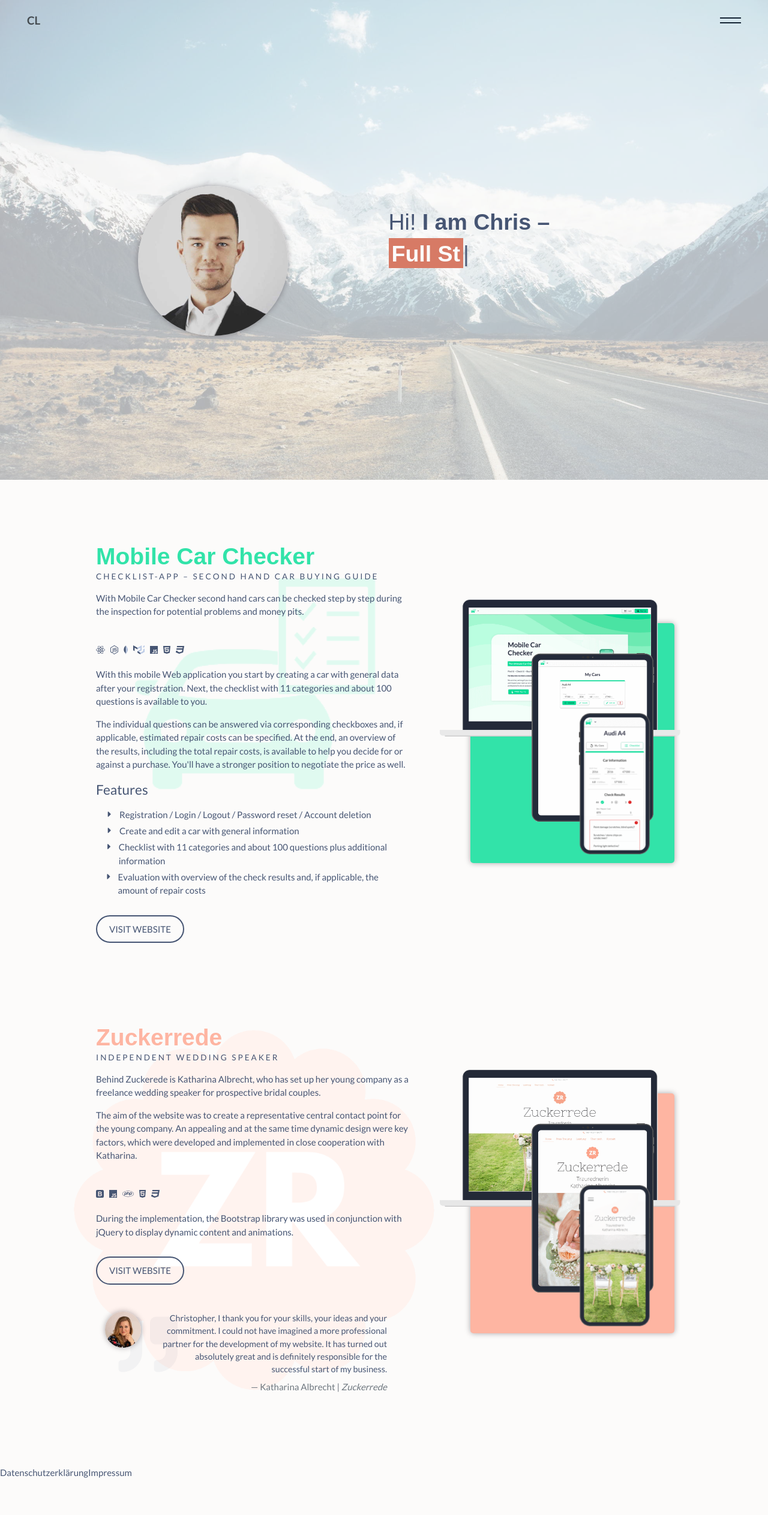
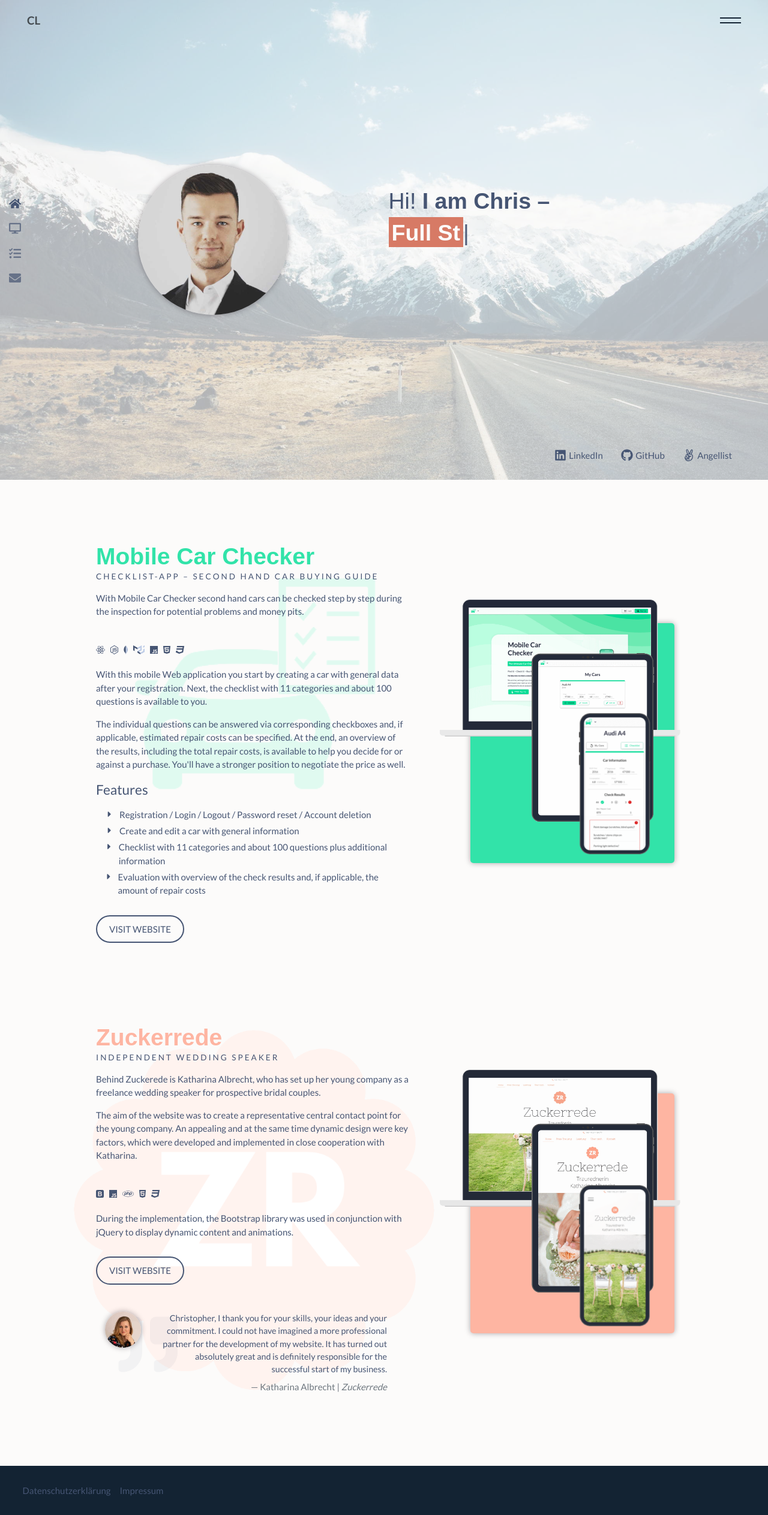
Before and after one commit to christopherliedtke/cl_portfolio_react, a React (Create React App) app: page / in a window 1280 px wide. Shown: the whole page at 60% size. Before the commit the page ends 2466 px from the top, so only its background shows below. Built offline with nearby package versions, Linux system fonts and the light colour scheme; a web font is replaced by a local one.

Commit message:
Add footer, social-navbar, side-navbar

```diff
--- a/public/index.html
+++ b/public/index.html
@@ -4,23 +4,11 @@
         <meta charset="utf-8" />
         <link rel="icon" href="%PUBLIC_URL%/favicon.ico" />
         <meta name="viewport" content="width=device-width, initial-scale=1" />
-        <meta name="theme-color" content="#000000" />
+        <!-- <meta name="theme-color" content="#000000" /> -->
 
-        <link rel="apple-touch-icon" href="%PUBLIC_URL%/logo192.png" />
-        <!--
-      manifest.json provides metadata used when your web app is installed on a
-      user's mobile device or desktop. See https://developers.google.com/web/fundamentals/web-app-manifest/
-    -->
+        <!-- <link rel="apple-touch-icon" href="%PUBLIC_URL%/logo192.png" /> -->
         <link rel="manifest" href="%PUBLIC_URL%/manifest.json" />
-        <!--
-      Notice the use of %PUBLIC_URL% in the tags above.
-      It will be replaced with the URL of the `public` folder during the build.
-      Only files inside the `public` folder can be referenced from the HTML.
 
-      Unlike "/favicon.ico" or "favicon.ico", "%PUBLIC_URL%/favicon.ico" will
-      work correctly both with client-side routing and a non-root public URL.
-      Learn how to configure a non-root public URL by running `npm run build`.
-    -->
         <title>Full Stack Webdeveloper &ndash; Christopher Liedtke</title>
         <meta name="description" content="Ihre Webseite aus professioneller Hand | Full Stack Web Developer &ndash; Christoper Liedtke" />
 
@@ -50,14 +38,5 @@
     <body>
         <noscript>You need to enable JavaScript to run this app.</noscript>
         <div id="root"></div>
-        <!--
-      This HTML file is a template.
-      If you open it directly in the browser, you will see an empty page.
-
-      You can add webfonts, meta tags, or analytics to this file.
-      The build step will place the bundled scripts into the <body> tag.
-
-      To begin the development, run `npm start` or `yarn start`.
-      To create a production bundle, use `npm run build` or `yarn build`.
-    --></body>
+    </body>
 </html>
--- a/src/components/Footer.js
+++ b/src/components/Footer.js
@@ -3,7 +3,7 @@ import { Link } from 'react-router-dom';
 
 export default function Footer() {
     return (
-        <footer>
+        <footer className="footer">
             <nav>
                 <Link to="/datenschutzerklaerung">Datenschutzerklärung</Link>
                 <Link to="/impressum">Impressum</Link>
--- a/src/components/Hero.js
+++ b/src/components/Hero.js
@@ -50,7 +50,7 @@ function Hero({ t }) {
     };
 
     return (
-        <div className="home hero container-fuid" id="home">
+        <div className="hero container-fuid pt-5 pt-md-0" id="home">
             <div className="container">
                 <div className="row">
                     <div className="col-12 col-md-6 d-flex justify-content-center align-items-center">
--- a/src/components/Layout.js
+++ b/src/components/Layout.js
@@ -1,13 +1,10 @@
 import React from 'react';
 import { BrowserRouter } from 'react-router-dom';
 
-// import Head from "./head";
 import Header from './Header';
 import Footer from './Footer';
-// import SideNavbar from "./sideNavbar";
-// import SocialNavbar from "./socialNavbar";
-
-// import "../styles/index.scss";
+import SideNavbar from './sideNavbar';
+import SocialNavbar from './socialNavbar';
 
 // if (typeof window !== "undefined") {
 //     // eslint-disable-next-line global-require
@@ -18,9 +15,9 @@ export default function Layout({ children }) {
     return (
         <BrowserRouter>
             <Header />
-            {/* <SideNavbar /> */}
+            <SideNavbar />
             <main>{children}</main>
-            {/* <SocialNavbar /> */}
+            <SocialNavbar />
             <Footer />
         </BrowserRouter>
     );
--- /dev/null
+++ b/src/components/sideNavbar.js
@@ -0,0 +1,26 @@
+import React from 'react';
+
+import Scrollspy from 'react-scrollspy';
+import { Nav } from 'react-bootstrap';
+import { FaHome, FaDesktop, FaTasks, FaEnvelope } from 'react-icons/fa';
+
+export default function SideNavbar() {
+    return (
+        <Nav id="side-navbar" className="d-none d-md-flex">
+            <Scrollspy items={['home', 'projects', 'services', 'contact']} currentClassName="is-current">
+                <Nav.Link href="/#home">
+                    <FaHome size={20} />
+                </Nav.Link>
+                <Nav.Link href="/#projects">
+                    <FaDesktop size={20} />
+                </Nav.Link>
+                <Nav.Link href="/#services">
+                    <FaTasks size={20} />
+                </Nav.Link>
+                <Nav.Link href="/#contact">
+                    <FaEnvelope size={20} />
+                </Nav.Link>
+            </Scrollspy>
+        </Nav>
+    );
+}
--- /dev/null
+++ b/src/components/socialNavbar.js
@@ -0,0 +1,31 @@
+import React from "react";
+
+import { FaLinkedin, FaAngellist, FaGithub } from "react-icons/fa";
+
+export default function SocialNavbar() {
+    return (
+        <div id="social-navbar">
+            <a
+                target="_blank noopener"
+                href="https://www.linkedin.com/in/christopherliedtke"
+            >
+                <FaLinkedin size={20} />
+                LinkedIn
+            </a>
+            <a
+                target="_blank noopener"
+                href="https://github.com/christopherliedtke"
+            >
+                <FaGithub size={20} />
+                GitHub
+            </a>
+            <a
+                target="_blank noopener"
+                href="https://angel.co/christopher-liedtke"
+            >
+                <FaAngellist size={20} />
+                Angellist
+            </a>
+        </div>
+    );
+}
--- /dev/null
+++ b/src/styles/_footer.scss
@@ -0,0 +1,28 @@
+footer {
+    &.footer {
+        padding: 1.5rem 2rem;
+        background-color: $dark;
+
+        nav {
+            display: flex;
+            justify-content: flex-start;
+
+            a {
+                margin: 0.5rem;
+                color: $primary;
+            }
+        }
+    }
+}
+
+@media only screen and (max-width: 480px) {
+    footer {
+        &.footer {
+            padding-top: 4rem;
+
+            nav {
+                justify-content: center;
+            }
+        }
+    }
+}
--- a/src/styles/_hero.scss
+++ b/src/styles/_hero.scss
@@ -1,6 +1,5 @@
 .hero {
     min-height: 100vh;
-    padding-top: 70px;
     display: flex;
     align-items: center;
     justify-content: center;
@@ -26,12 +25,3 @@
         }
     }
 }
-
-@media only screen and (max-width: 480px) {
-    // .hero {
-    //     .container {
-    //         flex-direction: column;
-    //         justify-content: center;
-    //     }
-    // }
-}
--- /dev/null
+++ b/src/styles/_side-navbar.scss
@@ -0,0 +1,23 @@
+#side-navbar {
+    position: fixed;
+    left: 0;
+    top: 50%;
+    transform: translateY(-50%);
+
+    ul {
+        display: flex;
+        flex-direction: column;
+        margin: 0;
+        padding: 0;
+    }
+
+    a {
+        opacity: 0.7;
+        padding: 0.6rem 1rem;
+
+        &.is-current,
+        &:hover {
+            opacity: 1;
+        }
+    }
+}
--- /dev/null
+++ b/src/styles/_social-navbar.scss
@@ -0,0 +1,26 @@
+#social-navbar {
+    position: fixed;
+    bottom: 2rem;
+    right: 3rem;
+    display: flex;
+
+    a {
+        margin: 0 1rem;
+        display: flex;
+        align-items: center;
+
+        svg {
+            margin-right: 0.3rem;
+        }
+    }
+}
+
+@media only screen and (max-width: 480px) {
+    #social-navbar {
+        position: relative;
+        justify-content: center;
+        bottom: -3rem;
+        right: 0;
+        left: 0;
+    }
+}
--- a/src/styles/index.scss
+++ b/src/styles/index.scss
@@ -29,5 +29,8 @@ h6 {
 }
 
 @import 'header';
+@import 'side-navbar';
+@import 'social-navbar';
+@import 'footer';
 @import 'hero';
 @import 'projects-main';
```
